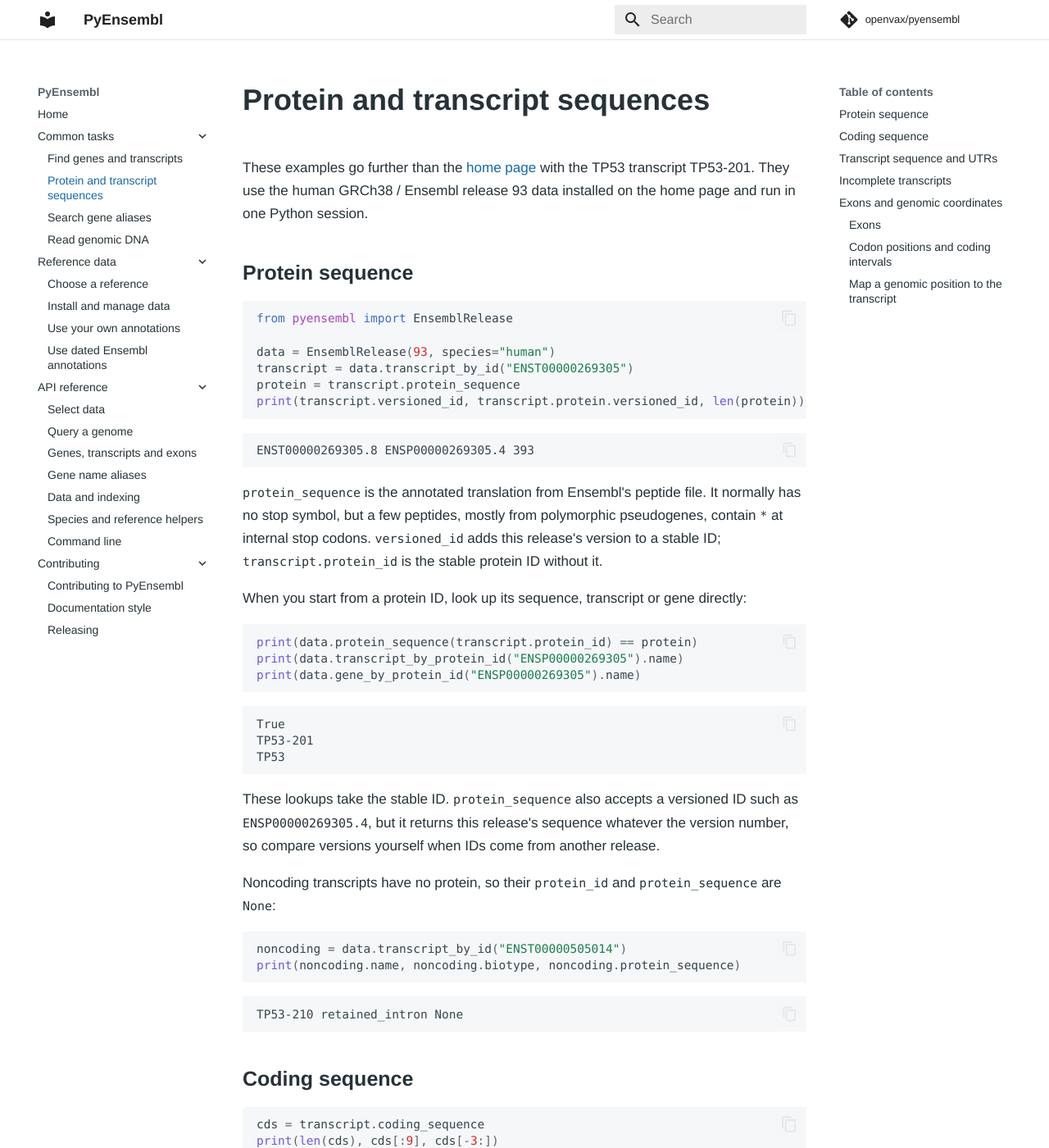
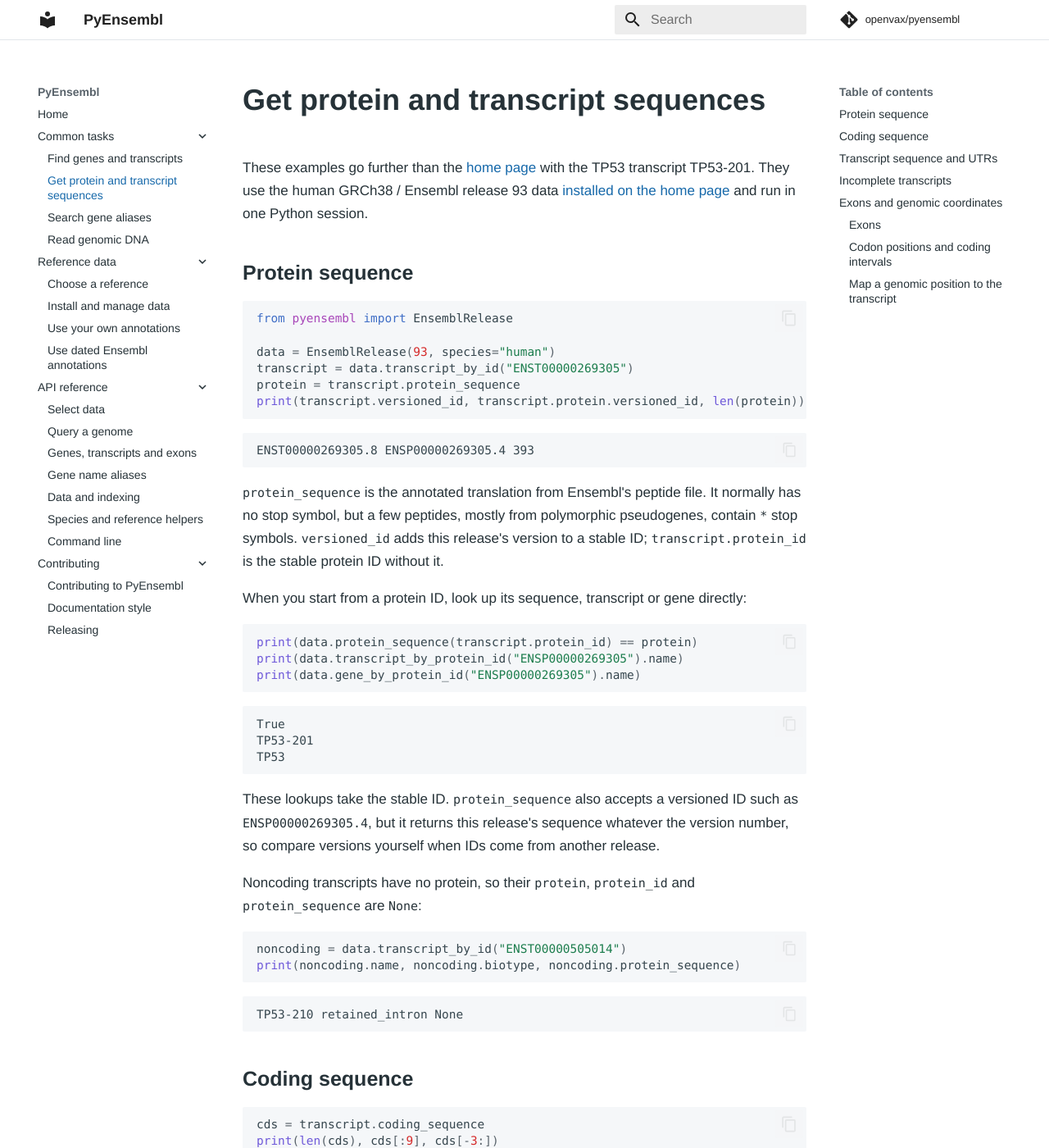
Before and after one commit to openvax/pyensembl, an MkDocs documentation site: the page built from docs/guides/transcripts.md, in a window 1280 px wide and 1400 px high. Shown: the whole window at 82% size. Built offline with MkDocs 1.6.1 and Material for MkDocs 9.7.7, drawn with Linux system fonts in a browser that asks for light colours; comment, search, counter and statistics services are not loaded; some of the changed text lies outside the part shown.

Commit message:
Fix second review: truncated stop codons, anchors, task-phrased guide name
- Transcript.complete returned an error instead of False when a stop codon
  row covers fewer than three bases; add stop_codon_complete (mirroring
  start_codon_complete) and check it first. Regression test included.
- Keep anchors published by 2.23.1 (#proteins, #coding-sequence-and-utrs,
  #transcript-span-and-exons, #codon-positions-and-genomic-coding-intervals,
  features #exons-and-sequences, genome #sequences-and-proteins).
- Restore the guide's link to installation; name it "Get protein and
  transcript sequences" like the other task guides.
- Noncoding transcripts also have protein None; '*' wording; README order.

Claude-Session: https://claude.ai/code/session_01JHs8VDxVb1em9SZoKjVvXH

````diff
--- a/docs/guides/transcripts.md
+++ b/docs/guides/transcripts.md
@@ -1,10 +1,11 @@
-# Protein and transcript sequences
+# Get protein and transcript sequences
 
 These examples go further than the [home page](../index.md#read-protein-and-transcript-sequences)
 with the TP53 transcript TP53-201. They use the human GRCh38 / Ensembl release
-93 data installed on the home page and run in one Python session.
+93 data [installed on the home page](../index.md#install) and run in one Python
+session.
 
-## Protein sequence
+## Protein sequence <a id="proteins"></a>
 
 ```python
 from pyensembl import EnsemblRelease
@@ -21,7 +22,7 @@ ENST00000269305.8 ENSP00000269305.4 393
 
 `protein_sequence` is the annotated translation from Ensembl's peptide file.
 It normally has no stop symbol, but a few peptides, mostly from polymorphic
-pseudogenes, contain `*` at internal stop codons. `versioned_id` adds this
+pseudogenes, contain `*` stop symbols. `versioned_id` adds this
 release's version to a stable ID; `transcript.protein_id` is the stable protein
 ID without it.
 
@@ -45,7 +46,7 @@ ID such as `ENSP00000269305.4`, but it returns this release's sequence whatever
 the version number, so compare versions yourself when IDs come from another
 release.
 
-Noncoding transcripts have no protein, so their `protein_id` and
+Noncoding transcripts have no protein, so their `protein`, `protein_id` and
 `protein_sequence` are `None`:
 
 ```python
@@ -57,7 +58,7 @@ print(noncoding.name, noncoding.biotype, noncoding.protein_sequence)
 TP53-210 retained_intron None
 ```
 
-## Coding sequence
+## Coding sequence <a id="coding-sequence-and-utrs"></a>
 
 ```python
 cds = transcript.coding_sequence
@@ -118,7 +119,7 @@ Without an annotated start codon, `coding_sequence` and
 `five_prime_utr_sequence` are `None`. The peptide file can still hold a partial
 translation, so check `complete` before analyzing codons or reading frames.
 
-## Exons and genomic coordinates
+## Exons and genomic coordinates <a id="transcript-span-and-exons"></a><a id="inspect-a-transcript"></a>
 
 ### Exons
 
@@ -141,7 +142,7 @@ transcription order, so on the minus strand the first exon has the highest
 coordinates. Every `start` is still the lower coordinate, and coordinates are
 one-based and inclusive.
 
-### Codon positions and coding intervals
+### Codon positions and coding intervals <a id="codon-positions-and-genomic-coding-intervals"></a>
 
 ```python
 print(transcript.start_codon_positions)
--- a/mkdocs.yml
+++ b/mkdocs.yml
@@ -21,7 +21,7 @@ nav:
   - Home: index.md
   - Common tasks:
       - Find genes and transcripts: guides/features.md
-      - Protein and transcript sequences: guides/transcripts.md
+      - Get protein and transcript sequences: guides/transcripts.md
       - Search gene aliases: guides/aliases.md
       - Read genomic DNA: guides/reference-dna.md
   - Reference data:
````
Also changed, not shown: other parts of docs/guides/transcripts.md (+2 -2 lines), README.md (+3 -3 lines), docs/guides/features.md (+2 -2 lines), docs/reference/genome.md (+1 -1 lines), 2 other files.
